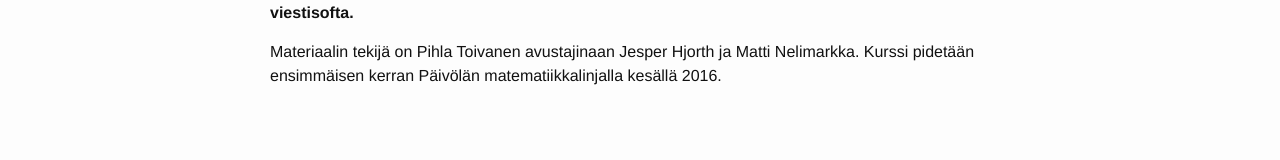
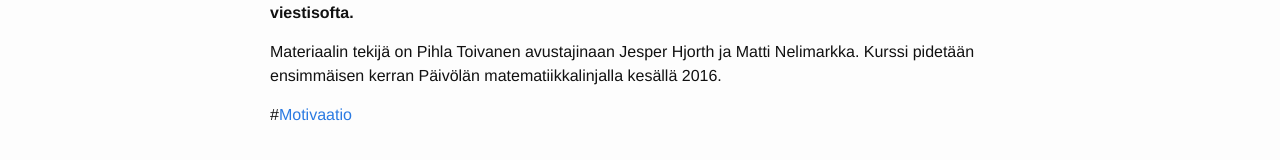
Before and after one commit to viderizer/pvl-rails.github.io, a Jekyll site: the page built from _pages/index.md, in a window 1280 px wide. Shown: the part 615-775 px from the top of the page. Built offline with Jekyll 4.4.1, drawn with Linux system fonts in a browser that asks for light colours.

Commit message:
Update index.md

```diff
--- a/_pages/index.md
+++ b/_pages/index.md
@@ -26,3 +26,5 @@ sillä 5. osassa tehdään aiemman koodin päälle **viestisofta.**
 Materiaalin tekijä on Pihla Toivanen avustajinaan Jesper Hjorth ja
 Matti Nelimarkka. Kurssi pidetään ensimmäisen kerran Päivölän
 matematiikkalinjalla kesällä 2016.
+
+#[Motivaatio](http://pvl-rails.github.io/motivaatio)
```
